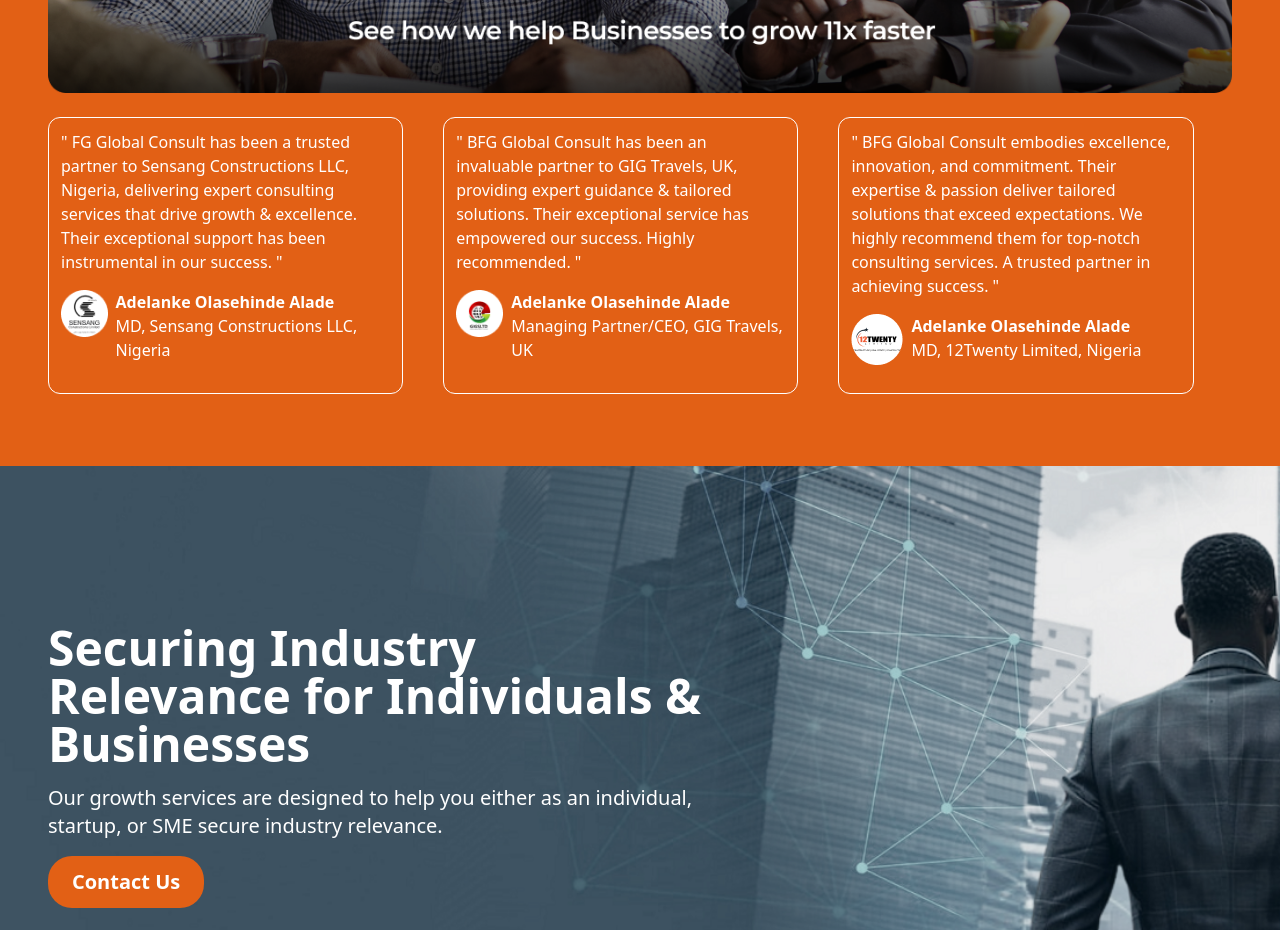
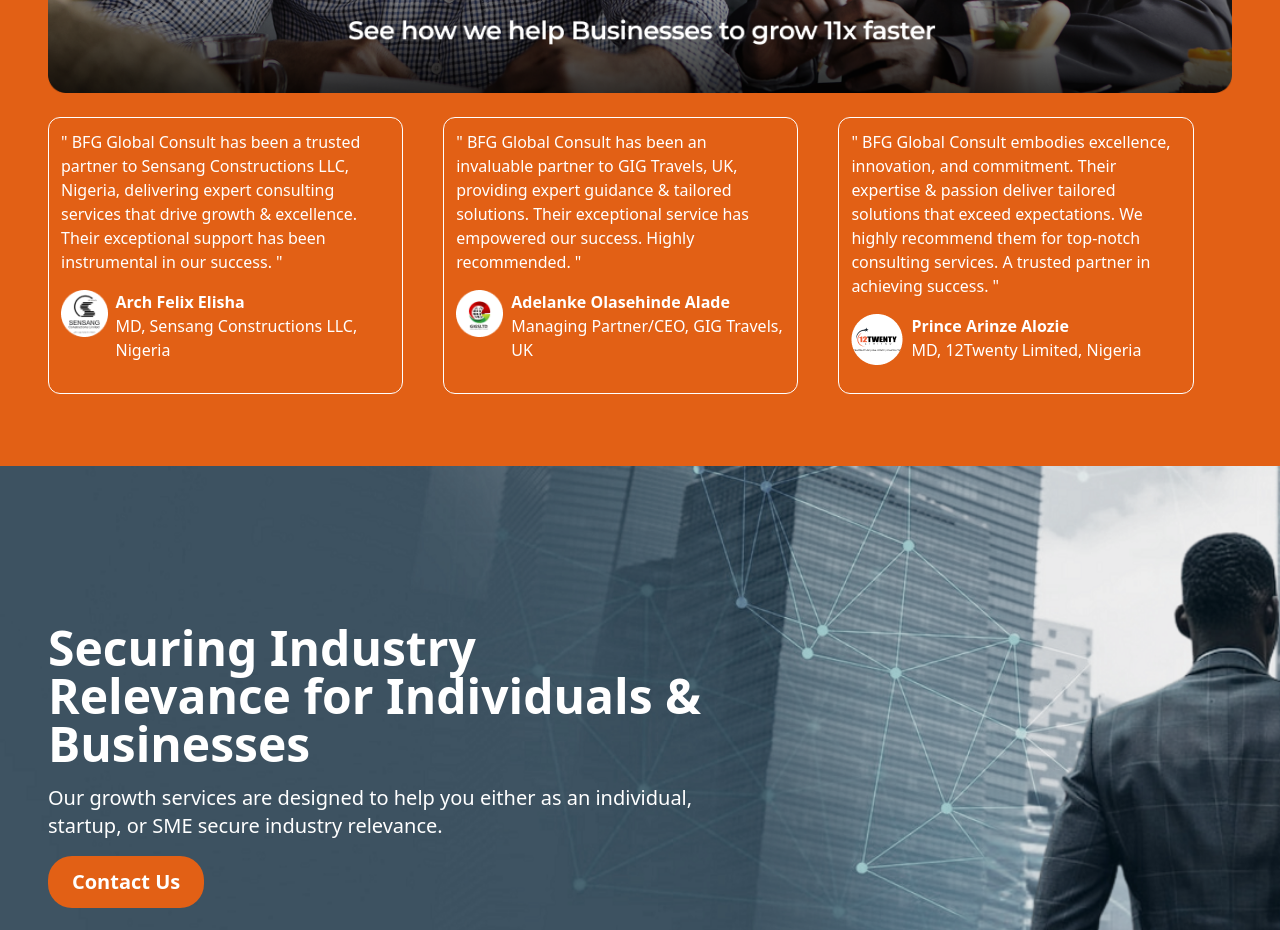
Before and after one commit to bfgglobalconsults/bfg-website, a Next.js app: page / in a window 1280 px wide. Shown: the part 6520-7450 px from the top of the page. Built offline with nearby package versions, Linux system fonts and the light colour scheme.

Commit message:
client edit

```diff
--- a/src/components/ClientBanner.js
+++ b/src/components/ClientBanner.js
@@ -38,14 +38,14 @@
                   <div className="w-full flex flex-col lg:flex-row gap-10 my-6">
                       <div className="w-[100%] lg:w-[30%] p-3 border border-white rounded-xl">
                           <p className="text-white">
-                            &quot; FG Global Consult has been a trusted partner to Sensang Constructions LLC, Nigeria, delivering expert consulting services that drive growth & excellence. Their exceptional support has been instrumental in our success.  &quot;
+                            &quot; BFG Global Consult has been a trusted partner to Sensang Constructions LLC, Nigeria, delivering expert consulting services that drive growth & excellence. Their exceptional support has been instrumental in our success.  &quot;
                           </p>
                           <div className="my-4 flex gap-2">
                               <div>
                                   <Image src={SensangImg} alt="sendsang-img" className="" />
                               </div>
                               <div>
-                                  <h4 className="text-white font-semibold">Adelanke Olasehinde Alade</h4>
+                                  <h4 className="text-white font-semibold">Arch Felix Elisha</h4>
                                   <p className="text-white">MD, Sensang Constructions LLC,
 Nigeria </p>
                               </div>
@@ -76,7 +76,7 @@
                                   <Image src={TwentyImg} alt="twenty-img" className="" />
                               </div>
                               <div>
-                                  <h4 className="text-white font-semibold">Adelanke Olasehinde Alade</h4>
+                                  <h4 className="text-white font-semibold">Prince Arinze Alozie</h4>
                                   <p className="text-white">MD, 12Twenty Limited, Nigeria</p>
                               </div>
                           </div>
```
